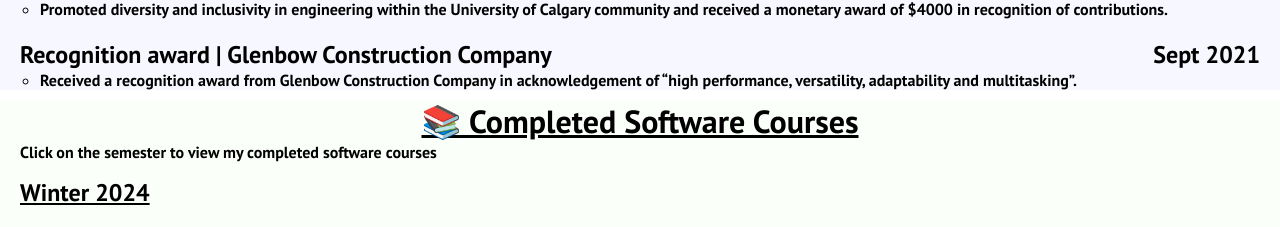
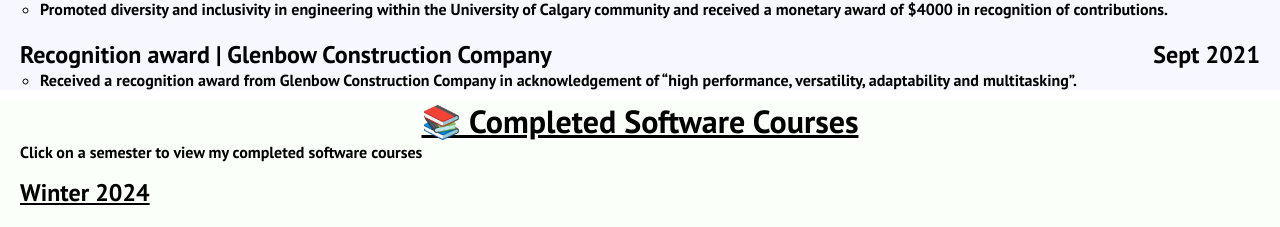
Before and after one commit to Hareem-K/MyPortfolio, a React (Create React App) app: page /experience in a window 1280 px wide. Shown: the part 1594-1821 px from the top of the page. Built offline with nearby package versions, Linux system fonts and the light colour scheme.

Commit message:
added completed courses

```diff
--- a/src/components/pages/Experience.js
+++ b/src/components/pages/Experience.js
@@ -213,7 +213,7 @@
 
             <div className='courses'>
                 <h1 style={{ marginTop: '10px', textDecoration: 'underline' }}> 📚 Completed Software Courses</h1>
-                <p style={{ marginLeft: '20px'}}>Click on the semester to view my completed software courses</p>
+                <p style={{ marginLeft: '20px'}}>Click on a semester to view my completed software courses</p>
 
                 <div className="text-container">
                     <div className="experience-item">
```
